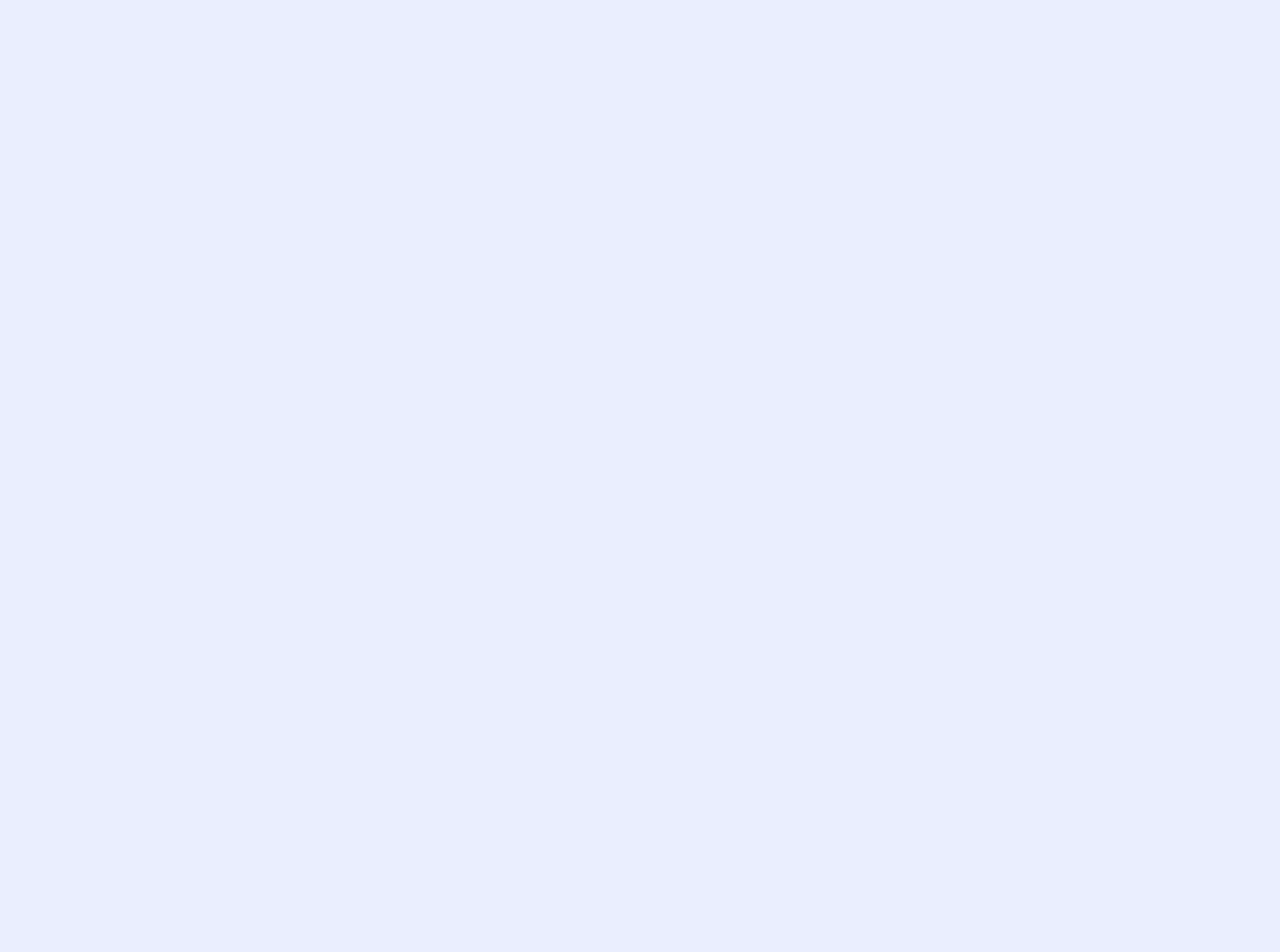
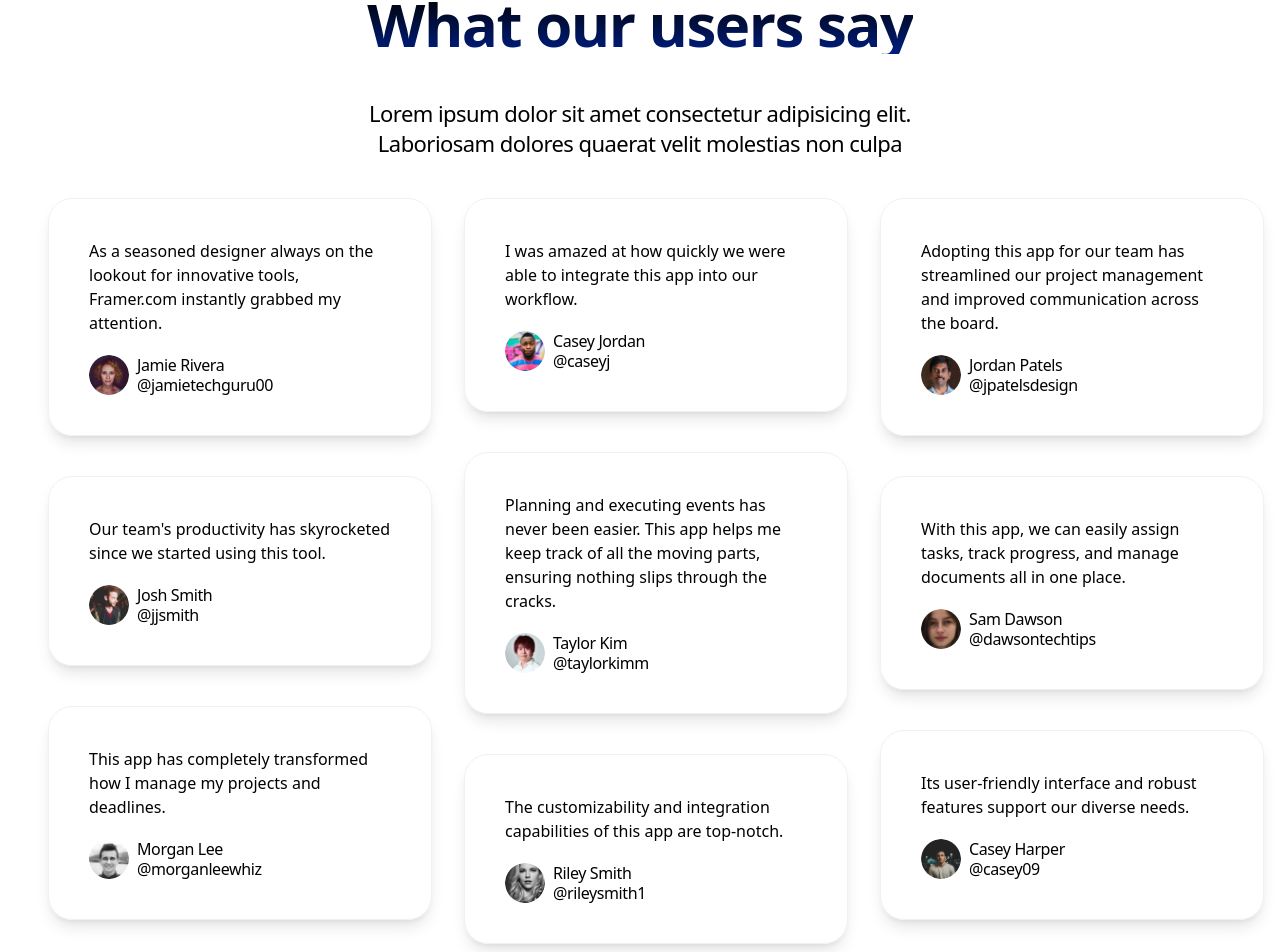
Before and after one commit to ATDevv/saas-landing-page, a Next.js app: page / in a window 1280 px wide. Shown: the part 3777-4729 px from the top of the page. Before the commit the page ends 3713 px from the top, so only its background shows below. Built offline with nearby package versions, Linux system fonts and the light colour scheme.

Commit message:
complete comp testimonials

```diff
--- a/src/app/page.tsx
+++ b/src/app/page.tsx
@@ -3,6 +3,7 @@ import Hero from '@/sections/Hero'
 import LogoTicker from '@/sections/LogoTicker'
 import Pricing from '@/sections/Pricing'
 import ProductShowCase from '@/sections/ProductShowCase'
+import Testimonials from '@/sections/Testimonials'
 
 export default function Home() {
     return (
@@ -12,6 +13,7 @@ export default function Home() {
             <LogoTicker />
             <ProductShowCase/>
             <Pricing/>
+            <Testimonials/>
         </>
     )
 }
--- a/src/sections/Pricing.tsx
+++ b/src/sections/Pricing.tsx
@@ -64,7 +64,7 @@ interface IPricing {
 
 const Pricing = () => {
     return (
-        <section className="py-24 px-5">
+        <section className="py-24 px-5 bg-white">
             <div className="container mx-auto">
                 <div className="flex flex-col justify-center items-center">
                     <h2 className="text-4xl md:text-6xl md:leading-[60px] font-semibold tracking-tight bg-gradient-to-b from-black to-[#001E80] text-transparent bg-clip-text">
@@ -128,8 +128,11 @@ const Pricing = () => {
                                         {buttonText}
                                     </button>
                                     <ul className="flex flex-col gap-5 mt-6">
-                                        {features.map((feature) => (
-                                            <li className="text-sm flex items-center gap-4">
+                                        {features.map((feature, index) => (
+                                            <li
+                                                key={index}
+                                                className="text-sm flex items-center gap-4"
+                                            >
                                                 <CheckIcon className="h-6" />
                                                 <span>{feature}</span>
                                             </li>
--- /dev/null
+++ b/src/sections/Testimonials.tsx
@@ -0,0 +1,144 @@
+import avatar1 from '@/assets/avatar-1.png'
+import avatar2 from '@/assets/avatar-2.png'
+import avatar3 from '@/assets/avatar-3.png'
+import avatar4 from '@/assets/avatar-4.png'
+import avatar5 from '@/assets/avatar-5.png'
+import avatar6 from '@/assets/avatar-6.png'
+import avatar7 from '@/assets/avatar-7.png'
+import avatar8 from '@/assets/avatar-8.png'
+import avatar9 from '@/assets/avatar-9.png'
+import Image from 'next/image'
+import { twMerge } from 'tailwind-merge'
+
+const testimonials = [
+    {
+        text: 'As a seasoned designer always on the lookout for innovative tools, Framer.com instantly grabbed my attention.',
+        imageSrc: avatar1.src,
+        name: 'Jamie Rivera',
+        username: '@jamietechguru00',
+    },
+    {
+        text: "Our team's productivity has skyrocketed since we started using this tool. ",
+        imageSrc: avatar2.src,
+        name: 'Josh Smith',
+        username: '@jjsmith',
+    },
+    {
+        text: 'This app has completely transformed how I manage my projects and deadlines.',
+        imageSrc: avatar3.src,
+        name: 'Morgan Lee',
+        username: '@morganleewhiz',
+    },
+    {
+        text: 'I was amazed at how quickly we were able to integrate this app into our workflow.',
+        imageSrc: avatar4.src,
+        name: 'Casey Jordan',
+        username: '@caseyj',
+    },
+    {
+        text: 'Planning and executing events has never been easier. This app helps me keep track of all the moving parts, ensuring nothing slips through the cracks.',
+        imageSrc: avatar5.src,
+        name: 'Taylor Kim',
+        username: '@taylorkimm',
+    },
+    {
+        text: 'The customizability and integration capabilities of this app are top-notch.',
+        imageSrc: avatar6.src,
+        name: 'Riley Smith',
+        username: '@rileysmith1',
+    },
+    {
+        text: 'Adopting this app for our team has streamlined our project management and improved communication across the board.',
+        imageSrc: avatar7.src,
+        name: 'Jordan Patels',
+        username: '@jpatelsdesign',
+    },
+    {
+        text: 'With this app, we can easily assign tasks, track progress, and manage documents all in one place.',
+        imageSrc: avatar8.src,
+        name: 'Sam Dawson',
+        username: '@dawsontechtips',
+    },
+    {
+        text: 'Its user-friendly interface and robust features support our diverse needs.',
+        imageSrc: avatar9.src,
+        name: 'Casey Harper',
+        username: '@casey09',
+    },
+]
+
+interface IProps {
+    text: string
+    imageSrc: string
+    name: string
+    username: string
+}
+
+const firstCol = testimonials.slice(0, 3)
+const secondCol = testimonials.slice(3, 6)
+const thirdCol = testimonials.slice(6, 9)
+
+const TestimonialsCol = (props: {
+    className?: string
+    testimonials: IProps[]
+}) => (
+    <div className={twMerge('flex flex-col mt-5', props.className)}>
+        {props.testimonials.map(
+            ({ text, imageSrc, name, username }: IProps) => (
+                <div className="p-10 border border-[#f1f1f1] rounded-3xl shadow-lg m-5 max-w-sm w-full">
+                    <div> {text}</div>
+                    <div className="flex items-center gap-2 mt-5">
+                        <Image
+                            src={imageSrc}
+                            alt={name}
+                            className="h-10 w-10 rounded-full"
+                            width={40}
+                            height={40}
+                        />
+                        <div className="flex flex-col">
+                            <div className="font-medium tracking-tight leading-5">
+                                {name}
+                            </div>
+                            <div className="leading-5 tracking-tight">
+                                {username}
+                            </div>
+                        </div>
+                    </div>
+                </div>
+            )
+        )}
+    </div>
+)
+
+const Testimonials = () => {
+    return (
+        <section className="bg-white px-7">
+            <div className="container mx-auto">
+                <div className="flex flex-col items-center gap-6">
+                    <h2 className="tag">Testimonials</h2>
+                    <h2 className="text-4xl md:text-6xl md:leading-[60px] font-semibold tracking-tight bg-gradient-to-b from-black to-[#001E80] text-transparent bg-clip-text">
+                        What our users say
+                    </h2>
+                    <p className="text-center max-w-[600px] text-[22px] leading-[30px] tracking-tight mt-5">
+                        Lorem ipsum dolor sit amet consectetur adipisicing elit.
+                        Laboriosam dolores quaerat velit molestias non culpa
+                    </p>
+                </div>
+
+                <div className="flex justify-center gap-6">
+                    <TestimonialsCol testimonials={firstCol} />
+                    <TestimonialsCol
+                        testimonials={secondCol}
+                        className="hidden md:flex"
+                    />
+                    <TestimonialsCol
+                        testimonials={thirdCol}
+                        className="hidden lg:flex"
+                    />
+                </div>
+            </div>
+        </section>
+    )
+}
+
+export default Testimonials
```
